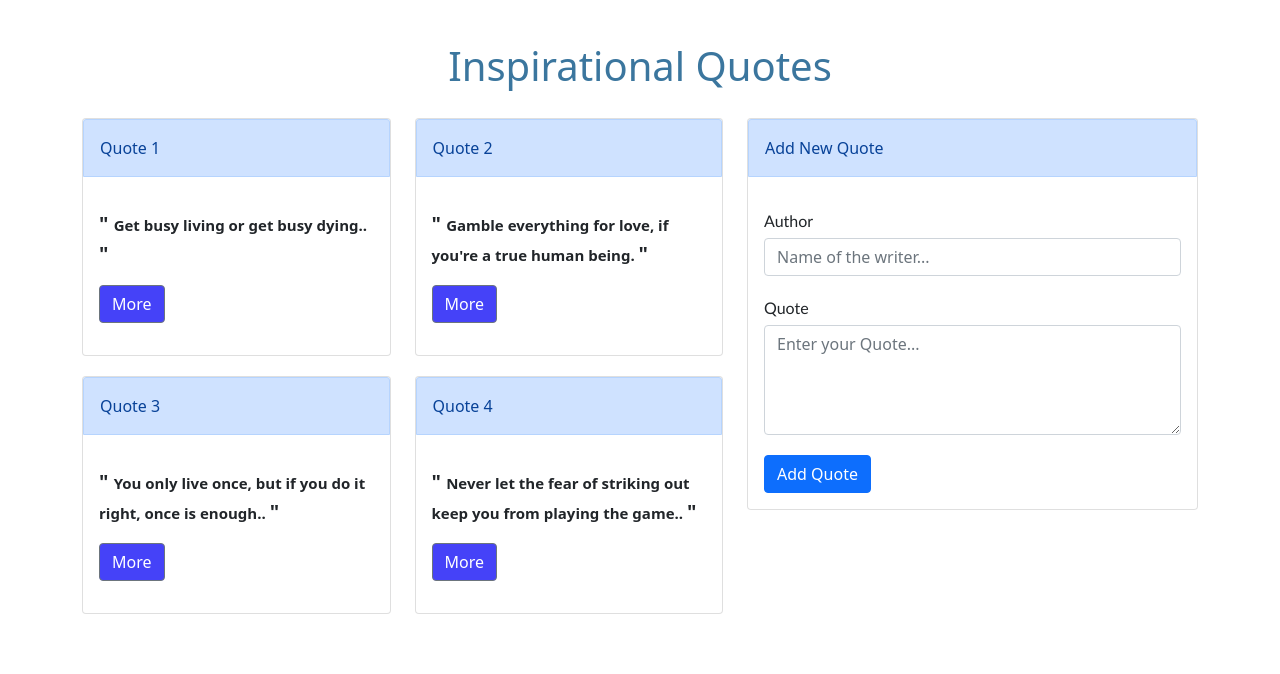
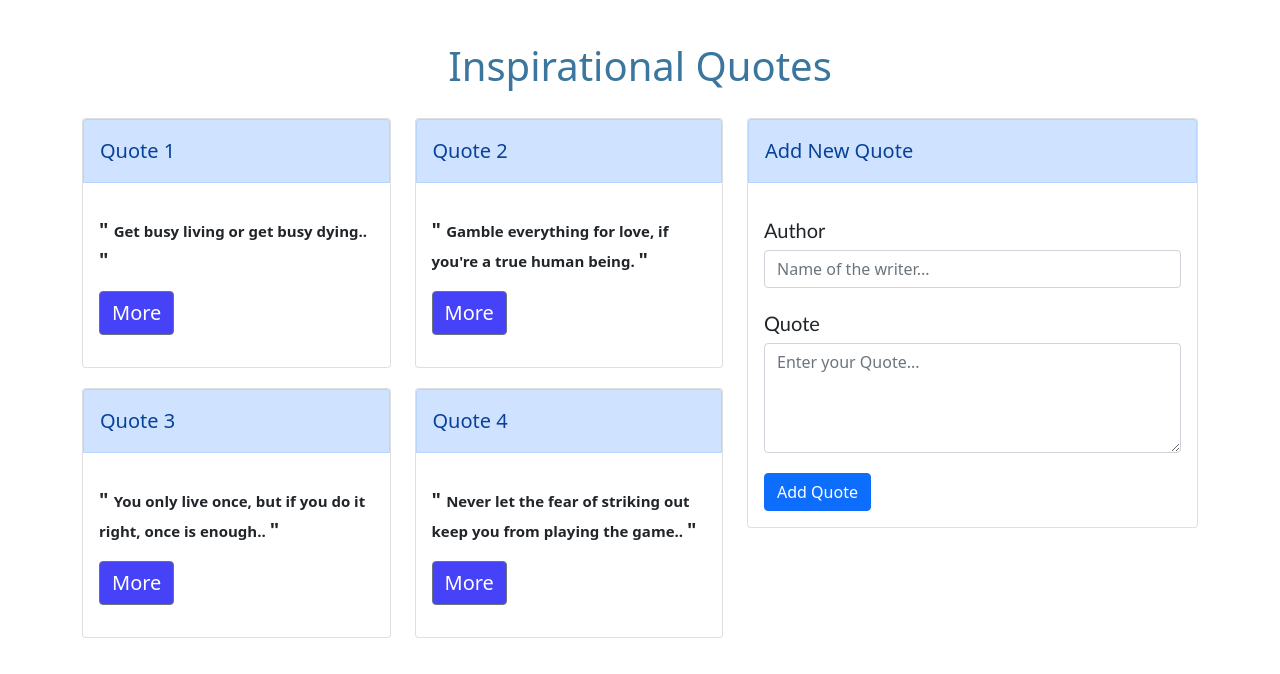
Before and after one commit to Roney-juma/Quotes_angular, an Angular app: page / in a window 1280 px wide. Shown: the top 674 px of the page. Built offline with nearby package versions, Linux system fonts and the light colour scheme.

Commit message:
increased the font size of quotes

```diff
--- a/src/app/quote-detail/quote-detail.component.css
+++ b/src/app/quote-detail/quote-detail.component.css
@@ -1,6 +1,7 @@
 *{
   text-align: center;
   align-items: center;
+  font-size: 20px;
 }
 #downvote {
     margin-left: 6px;
--- a/src/app/quotes/quotes.component.css
+++ b/src/app/quotes/quotes.component.css
@@ -1,3 +1,6 @@
+*{
+  font-size: 20px;
+}
 .card {
     margin-top: 20px;
   }
```
